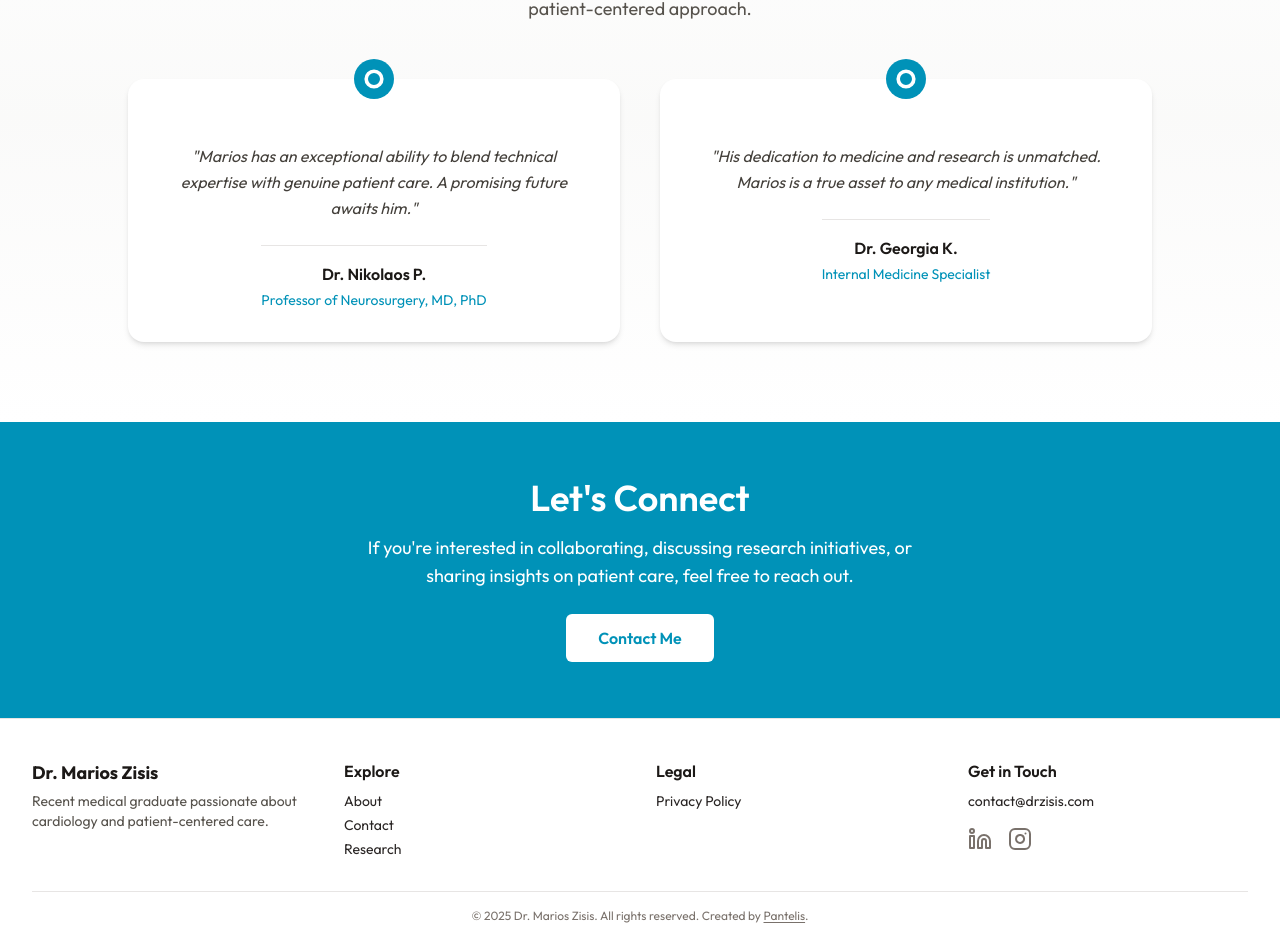
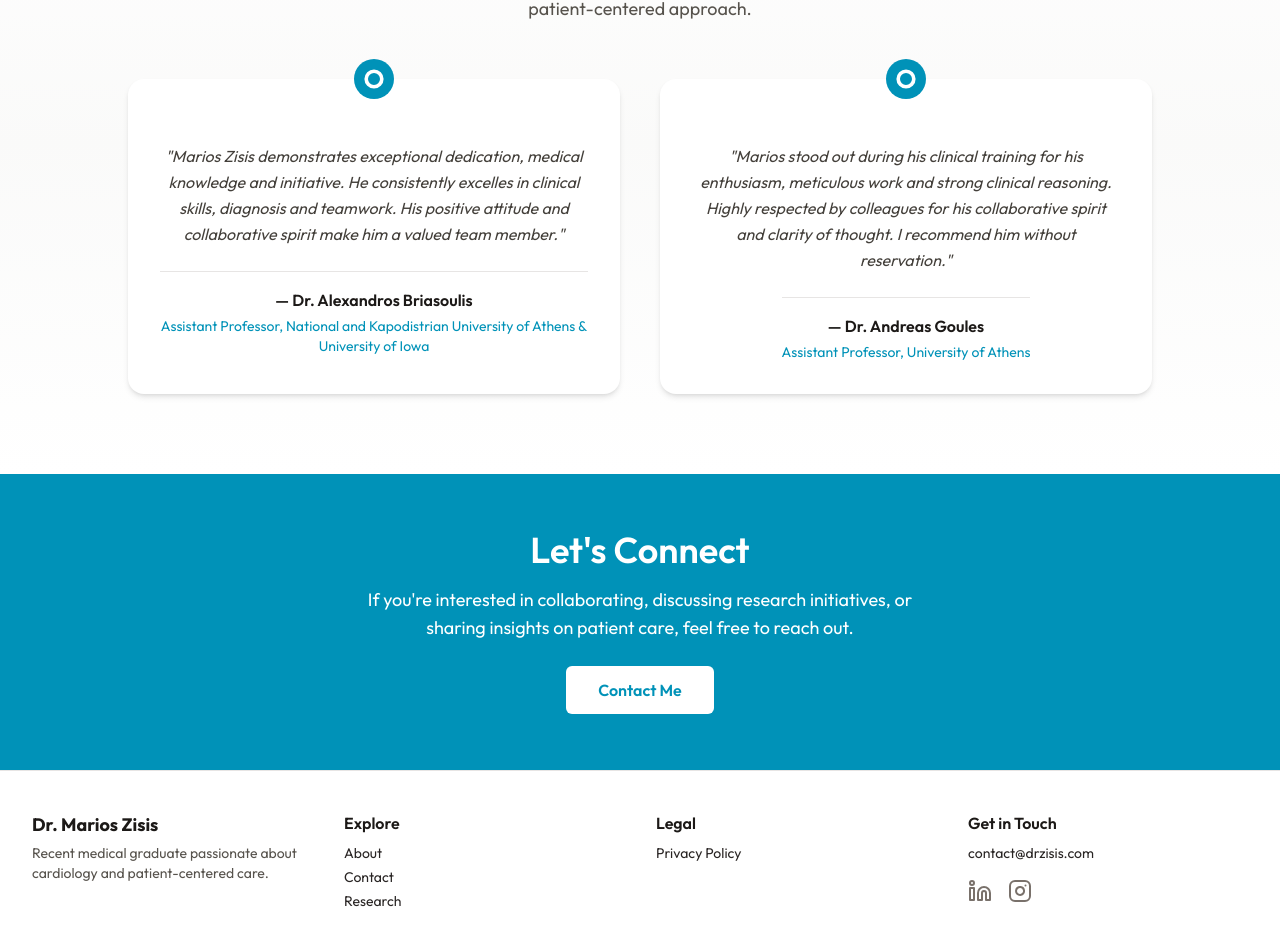
Before and after one commit to panteliskarabetsos/drzisis-portfolio, a Next.js app: page /about in a window 1280 px wide. Shown: the part 2354-3294 px from the top of the page. Built offline with nearby package versions, Linux system fonts and the light colour scheme.

Commit message:
General Improvements

```diff
--- a/src/app/about/page.js
+++ b/src/app/about/page.js
@@ -204,14 +204,14 @@ export default function AboutPage() {
             <div className="grid gap-10 sm:grid-cols-2 max-w-5xl mx-auto">
               {[
                 {
-                  name: "Dr. Nikolaos P.",
-                  role: "Professor of Neurosurgery, MD, PhD",
-                  quote: "Marios has an exceptional ability to blend technical expertise with genuine patient care. A promising future awaits him."
+                  name: "— Dr. Alexandros Briasoulis",
+                  role: " Assistant Professor, National and Kapodistrian University of Athens & University of Iowa",
+                  quote: "Marios Zisis demonstrates exceptional dedication, medical knowledge and initiative. He consistently excelles in clinical skills, diagnosis and teamwork. His positive attitude and collaborative spirit make him a valued team member."
                 },
                 {
-                  name: "Dr. Georgia K.",
-                  role: "Internal Medicine Specialist",
-                  quote: "His dedication to medicine and research is unmatched. Marios is a true asset to any medical institution."
+                  name: " — Dr. Andreas Goules",
+                  role: " Assistant Professor, University of Athens",
+                  quote: "Marios stood out during his clinical training for his enthusiasm, meticulous work and strong clinical reasoning. Highly respected by colleagues for his collaborative spirit and clarity of thought. I recommend him without reservation."
                 },
               ].map((item, index) => (
                 <div
--- a/src/app/page.js
+++ b/src/app/page.js
@@ -219,11 +219,11 @@ export default function HomePage() {
             <div className="relative bg-stone-50 p-8 rounded-2xl shadow-md hover:shadow-lg transition-shadow duration-300">
               <Quote size={40} className="absolute -top-6 left-6 text-cyan-600" />
               <p className="text-stone-700 italic mb-6">
-              &quot;Marios consistently demonstrated eagerness to learn, remarkable empathy for patients, and strong research skills. He will be an asset to any residency program.&quot;
+              &quot; Marios Zisis demonstrates exceptional dedication, medical knowledge and initiative. He consistently excelles in clinical skills, diagnosis and teamwork. His positive attitude and collaborative spirit make him a valued team member.&quot;
               </p>
               <div className="border-t pt-4">
-                <h4 className="font-semibold text-stone-800">Dr. Nikolaos P.</h4>
-                <p className="text-stone-500 text-sm">Professor of Cardiology, Athens Medical School</p>
+                <h4 className="font-semibold text-stone-800"> — Dr. Alexandros Briasoulis</h4>
+                <p className="text-stone-500 text-sm"> Assistant Professor, National and Kapodistrian University of Athens & University of Iowa</p>
               </div>
             </div>
 
@@ -231,11 +231,11 @@ export default function HomePage() {
             <div className="relative bg-stone-50 p-8 rounded-2xl shadow-md hover:shadow-lg transition-shadow duration-300">
               <Quote size={40} className="absolute -top-6 left-6 text-cyan-600" />
               <p className="text-stone-700 italic mb-6">
-              &quot;Marios impressed us with his clinical acumen, compassionate demeanor, and dedication to advancing patient care through research and collaboration.&quot;
+              &quot;Marios stood out during his clinical training for his enthusiasm, meticulous work and strong clinical reasoning. Highly respected by colleagues for his collaborative spirit and clarity of thought. I recommend him without reservation.&quot;
               </p>
               <div className="border-t pt-4">
-                <h4 className="font-semibold text-stone-800">Dr. Georgia K.</h4>
-                <p className="text-stone-500 text-sm">Internal Medicine Attending</p>
+                <h4 className="font-semibold text-stone-800"> — Dr. Andreas Goules</h4>
+                <p className="text-stone-500 text-sm"> Assistant Professor, University of Athens</p>
               </div>
             </div>
           </div>
```
